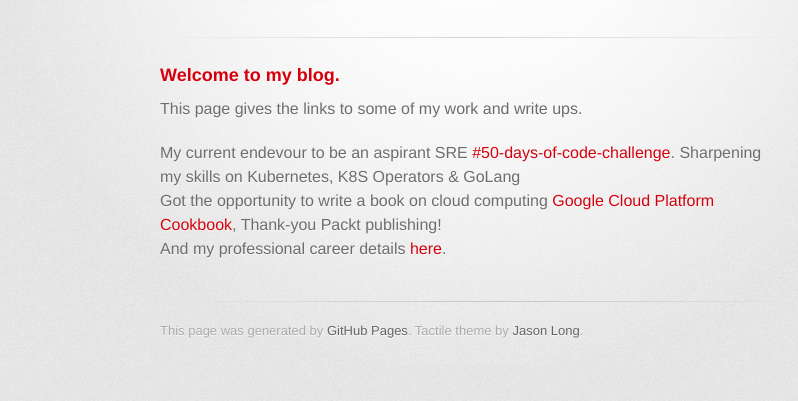
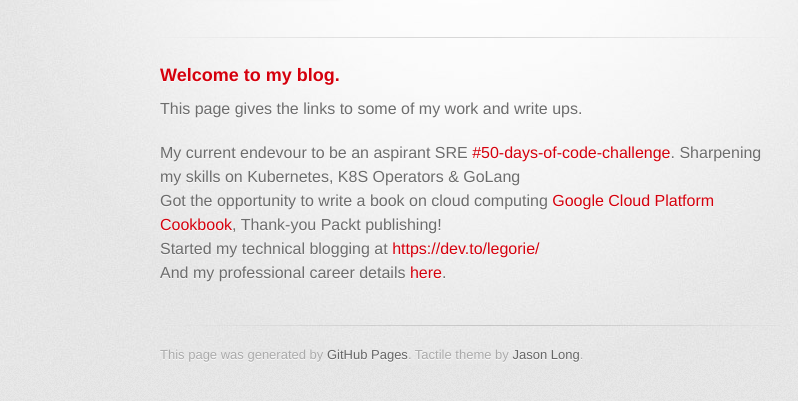
Before and after one commit to legorie/legorie.github.io, a plain HTML site: page index.html in a window 1280 px wide. Shown: the part 209-610 px from the top of the page, without its empty margins (170-968 px from the left). Drawn offline with Linux system fonts and the light colour scheme; a web font is replaced by a local one.

Commit message:
Added dev.to blog details

```diff
--- a/index.html
+++ b/index.html
@@ -37,6 +37,7 @@
 </p>
   My current endevour to be an aspirant SRE <a href="https://legorie.github.io/50-days-of-code-challenge/">#50-days-of-code-challenge</a>. Sharpening my skills on Kubernetes, K8S Operators & GoLang <br>
   Got the opportunity to write a book on cloud computing <a href="https://www.packtpub.com/product/google-cloud-platform-cookbook/9781788291996">Google Cloud Platform Cookbook</a>, Thank-you Packt publishing! <br>
+  Started my technical blogging at <a href="https://dev.to/legorie/">https://dev.to/legorie/ </a>       <br>
   And my professional career details <a href="http://linkedin.com/in/legorie">here</a>.
 <!--
 <p>This automatic page generator is the easiest way to create beautiful pages for all of your projects. Author your page content here <a href="https://guides.github.com/features/mastering-markdown/">using GitHub Flavored Markdown</a>, select a template crafted by a designer, and publish. After your page is generated, you can check out the new <code>gh-pages</code> branch locally. If you’re using GitHub Desktop, simply sync your repository and you’ll see the new branch.</p>
```
